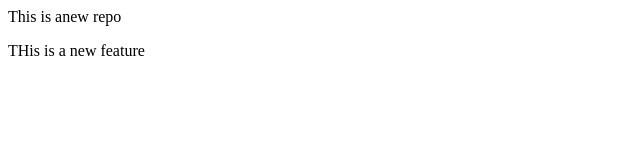
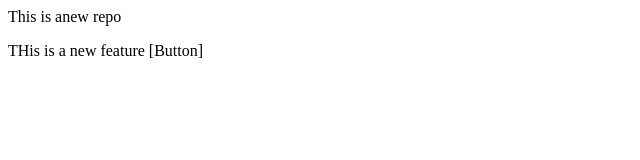
Before and after one commit to ujjwalroy17/localhost, a plain HTML site: page index.html in a window 1280 px wide. Shown: the full height of the page, 0-640 px from the left. Drawn offline with Linux system fonts and the light colour scheme.

Commit message:
Add feature button

```diff
--- a/index.html
+++ b/index.html
@@ -1,2 +1,2 @@
 <p>This is anew repo</p>
-<p>THis is a new feature</p>
+<p>THis is a new feature [Button]</p>
```
